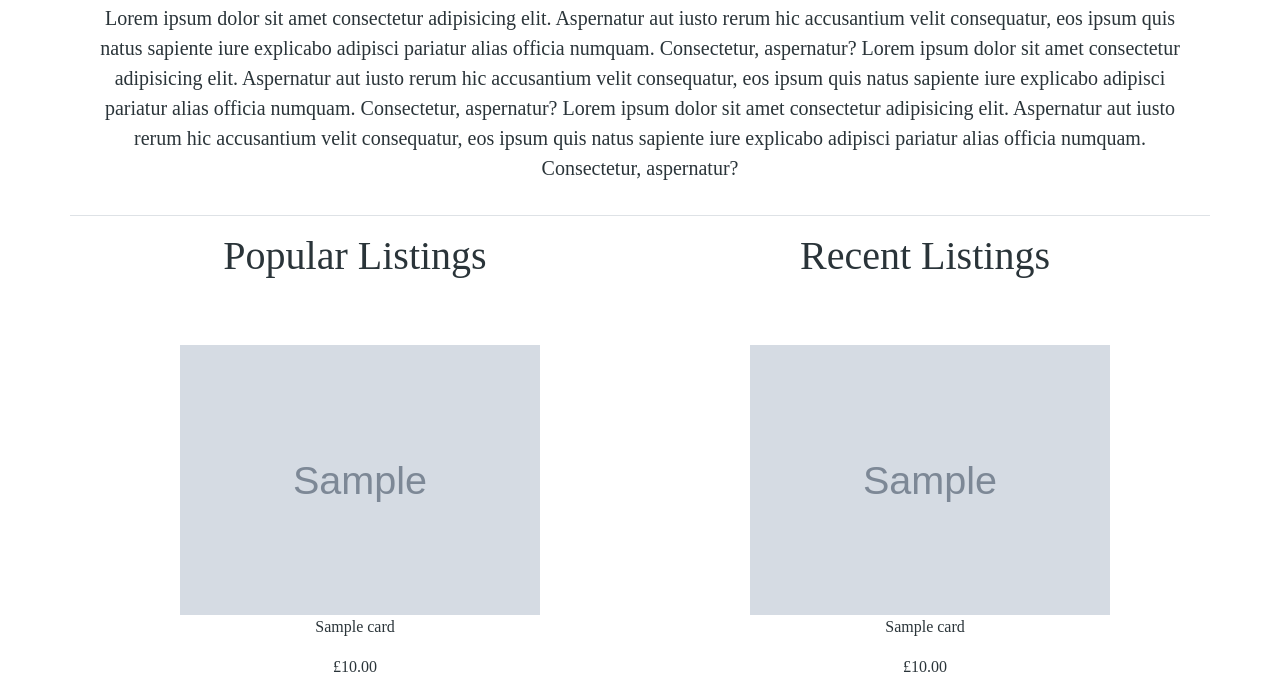
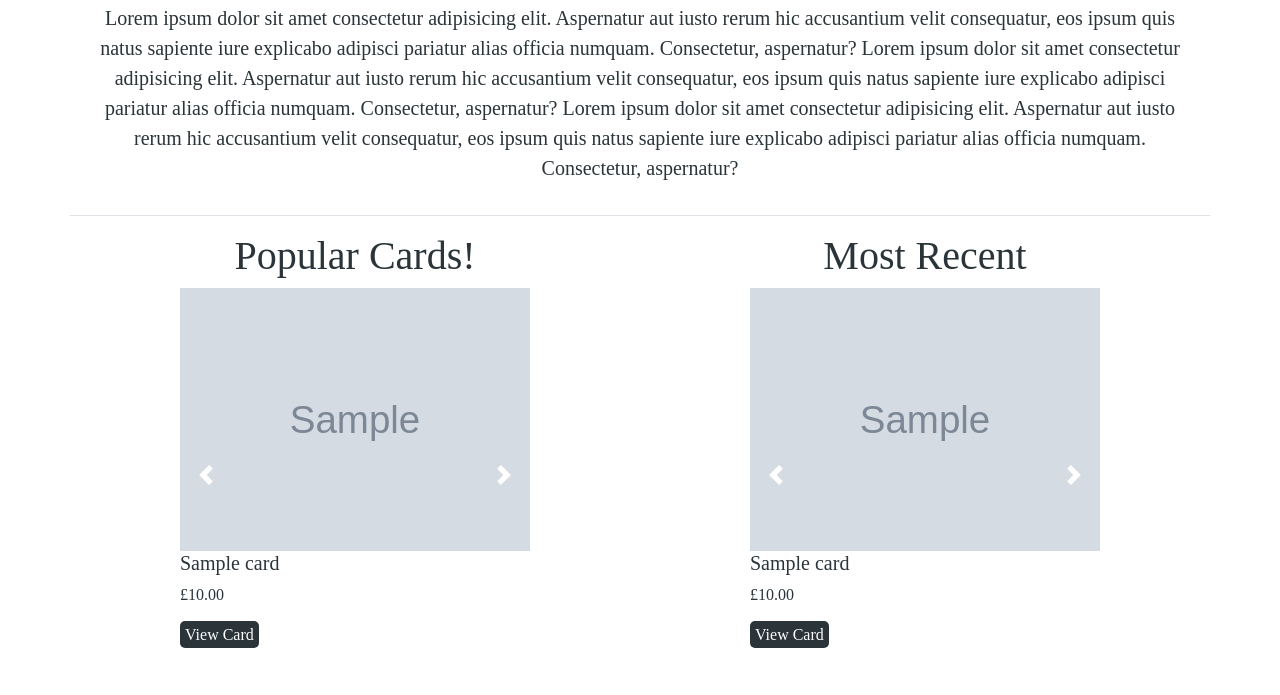
Before and after one commit to DanielJMaia/magic-market-project, a Django app: page /home/ in a window 1280 px wide. Shown: the part 872-1567 px from the top of the page. After the commit the page ends 1520 px from the top, so only its background shows below. Run offline with Django 3.2, Linux system fonts and the light colour scheme; tables that the repository leaves empty hold one stand-in row (values such as "Sample post"); grey boxes marked "Sample" are stand-in pictures; some libraries are stand-ins or nearby versions.

Commit message:
changed to carousel style for cards list

```diff
--- a/cards/templates/home.html
+++ b/cards/templates/home.html
@@ -64,39 +64,87 @@
 				<div class="row justify-content-around pt-3">
 					<!--Popular cards sorted by views-->
 					<div class="col-sm-12 col-md-12 col-lg-4">
-						<h1 class="pb-3 mb-4 center">
-							Popular Listings
-						</h1>
-
+						<h1 class="center">Popular Cards!</h1>
+						<div id="carouselExampleControls" class="carousel slide" data-ride="carousel">
+							<div class="carousel-inner">
 								{% for card in cards|dictsortreversed:"listing_views" %}
-						<a href="{% url 'card_detail' card.id %}">
-							<div class="card-minimalistic">
-								<img class="card-image" src="/media/{{ card.image }}">
-								<p>{{ card.card_title }}</p>
+								{% if forloop.counter == 1 %}
+								<div class="carousel-item active">
+									<img class="d-block w-100" src="/media/{{ card.image }}" alt="Slide #{{ forloop.counter }}">
+									<div class="carousel-caption-custom d-none d-md-block">
+										<h5>{{ card.card_title }}</h5>
 										<p>£{{ card.card_price }}</p>
+                                        <p><a href="{% url 'card_detail' card.id %}" class="button-effect nobreak margin-center">View Card</a></p>
 									</div>
+								</div>
+								{% else %}
+								<div class="carousel-item">
+									<img class="d-block w-100" src="/media/{{ card.image }}" alt="Slide #{{ forloop.counter }}">
+									<div class="carousel-caption-custom d-none d-md-block">
+										<h5>{{ card.card_title }}</h5>
+										<p>£{{ card.card_price }}</p>
+                                        <p ><a href="{% url 'card_detail' card.id %}" class="button-effect nobreak margin-center">View Card</a></p>
+									</div>
+								</div>
+								{% endif %}
+								{% endfor %}
+							</div>
+							<a class="carousel-control-prev" href="#carouselExampleControls" role="button"
+								data-slide="prev">
+								<span class="carousel-control-prev-icon" aria-hidden="true"></span>
+								<span class="sr-only">Previous</span>
 							</a>
-						{% endfor %}
+							<a class="carousel-control-next" href="#carouselExampleControls" role="button"
+								data-slide="next">
+								<span class="carousel-control-next-icon" aria-hidden="true"></span>
+								<span class="sr-only">Next</span>
+							</a>
+						</div>
 					</div>
 					<!--End of popular cards sections-->
 
 					<!--Latest listings section-->
+
+
 					<div class="col-sm-12 col-md-12 col-lg-4">
-						<h1 class="pb-3 mb-4 center">
-							Recent Listings
-						</h1>
+						<h1 class="center">Most Recent</h1>
+						<div id="carouselExampleControls1" class="carousel slide" data-ride="carousel">
+							<div class="carousel-inner">
 								{% for card in cards|dictsortreversed:"listing_created_date"%}
-
-						<a href="{% url 'card_detail' card.id %}">
-							<div class="card-minimalistic">
-								<img class="card-image" src="/media/{{ card.image }}">
-								<p>{{ card.card_title }}</p>
+								{% if forloop.counter == 1 %}
+								<div class="carousel-item active">
+									<img class="d-block w-100" src="/media/{{ card.image }}" alt="Slide #{{ forloop.counter }}">
+									<div class="carousel-caption-custom d-none d-md-block">
+										<h5>{{ card.card_title }}</h5>
 										<p>£{{ card.card_price }}</p>
+                                        <p><a href="{% url 'card_detail' card.id %}" class="button-effect nobreak margin-center">View Card</a></p>
 									</div>
-						</a>
+								</div>
+								{% else %}
+								<div class="carousel-item">
+									<img class="d-block w-100" src="/media/{{ card.image }}" alt="Slide #{{ forloop.counter }}">
+									<div class="carousel-caption-custom d-none d-md-block">
+										<h5>{{ card.card_title }}</h5>
+										<p>£{{ card.card_price }}</p>
+                                        <p ><a href="{% url 'card_detail' card.id %}" class="button-effect nobreak margin-center">View Card</a></p>
+									</div>
+								</div>
+								{% endif %}
 								{% endfor %}
 							</div>
-					<!--End of FILLER SECTION-->
+							<a class="carousel-control-prev" href="#carouselExampleControls1" role="button"
+								data-slide="prev">
+								<span class="carousel-control-prev-icon" aria-hidden="true"></span>
+								<span class="sr-only">Previous</span>
+							</a>
+							<a class="carousel-control-next" href="#carouselExampleControls1" role="button"
+								data-slide="next">
+								<span class="carousel-control-next-icon" aria-hidden="true"></span>
+								<span class="sr-only">Next</span>
+							</a>
+						</div>
+					</div>
+					<!--End of SECTION-->
 				</div>
 			</div>
 			{% endblock %}
```
Lines whose indentation alone changed are shown as unchanged.
